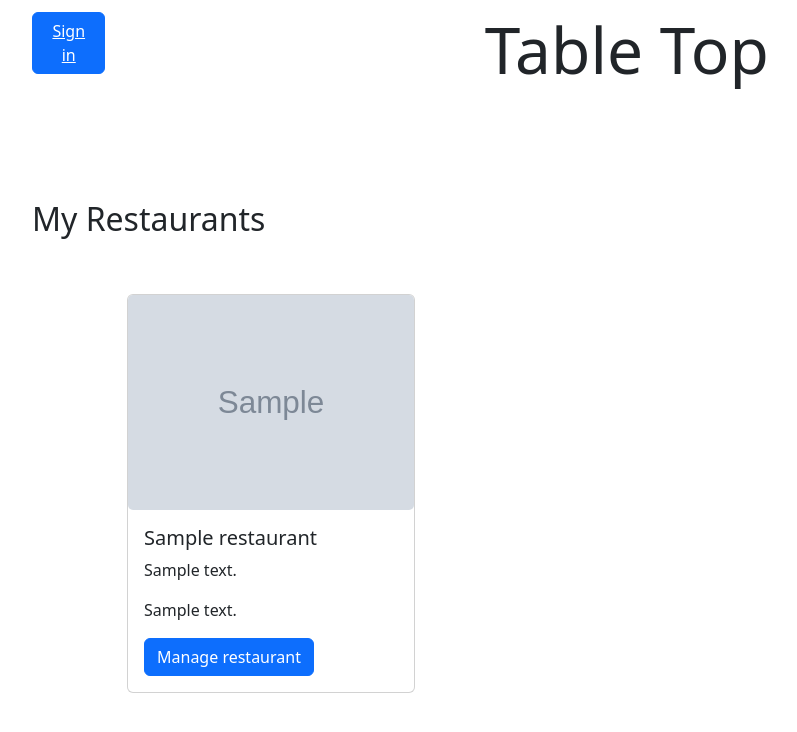
After one commit to UA-TopTable/TopTableStaffAPI, a Python web app: template app/templates/index.html in a window 1280 px wide. The commit adds this page. Shown: the top 732 px of the page, without its empty margins (50-847 px from the left). Run offline with Jinja, Linux system fonts and the light colour scheme; the template is opened without the code that fills it: most values are stand-ins (such as "Sample title", 1, 10 or a date in 2020); grey boxes marked "Sample" are stand-in pictures.

Commit message:
home page + access page only for allowed users

```diff
--- a/app/data/models/RestaurantOwners.py
+++ b/app/data/models/RestaurantOwners.py
@@ -10,8 +10,6 @@ class RestaurantOwners(Base):
     user_id = Column(Integer, ForeignKey('UserAccount.id'))
     restaurant_id = Column(Integer, ForeignKey('Restaurant.id'))
 
-    user = relationship("UserAccount", back_populates="restaurants")
-    restaurant = relationship("Restaurant", back_populates="owners")
 
     def as_dict(self):
         result = {c.name: getattr(self, c.name) for c in self.__table__.columns}
--- a/app/templates/base.html
+++ b/app/templates/base.html
@@ -14,14 +14,14 @@
 <body>
     <nav class="navbar navbar-expand-lg navbar-light bg-light">
         <div class="container-fluid">
-          <a class="navbar-brand" href="#"><img src="{{url_for('static', filename='images/logo.png')}}" alt="" width="30" height="24" class="d-inline-block align-text-top"> TopTable</a>
+          <a class="navbar-brand" href="/staff/ui/home"><img src="{{url_for('static', filename='images/logo.png')}}" alt="" width="30" height="24" class="d-inline-block align-text-top"> TopTable</a>
           <button class="navbar-toggler" type="button" data-bs-toggle="collapse" data-bs-target="#navbarTogglerDemo02" aria-controls="navbarTogglerDemo02" aria-expanded="false" aria-label="Toggle navigation">
             <span class="navbar-toggler-icon"></span>
           </button>
           <div class="collapse navbar-collapse" id="navbarTogglerDemo02">
             <ul class="navbar-nav me-auto mb-2 mb-lg-0">
               <li class="nav-item">
-                <a class="nav-link active" aria-current="page" href="#">Home</a>
+                <a class="nav-link active" aria-current="page" href="/staff/ui/home">Home</a>
               </li>
             </ul>
           </div>
--- /dev/null
+++ b/app/templates/index.html
@@ -0,0 +1,69 @@
+{% extends "base.html" %}
+
+{% block content %}
+<link rel="stylesheet" href="https://cdn.jsdelivr.net/npm/bootstrap-icons@1.11.3/font/bootstrap-icons.min.css">
+<nav class="navbar navbar-light fixed-top bg-white">
+  <div class="container">
+    <div class="d-flex justify-content-between align-items-start w-100 mt-1">
+      {% if not user %}
+      <button type="button" class="btn btn-primary">
+        <a href="/staff/auth/login" class="text-white">Sign in</a>
+      </button>
+      {% else %}
+      <div class="user-info text-decoration-underline">
+        <div class="dropdown">
+          <span class="fw-bold dropdown-toggle" type="button" data-bs-toggle="dropdown" aria-expanded="false">
+            <i class="bi bi-person-circle"></i>
+            {{ user.full_name }}
+          </span>
+          <ul class="dropdown-menu">
+            <li>
+              <hr class="dropdown-divider">
+            </li>
+            <li><a class="dropdown-item" href="/staff/auth/sign_out">Log out</a></li>
+          </ul>
+        </div>
+      </div>
+      {% endif %}
+      <h1 class="text-center display-3 w-100">Table Top</h1>
+    </div>
+  </div>
+</nav>
+
+
+<div class="row mt-5"></div>
+<div class="row mt-5"></div>
+
+<div class="container mt-5">
+  <h2>My Restaurants</h2>
+  <div class="row">
+    <div class="col-1"></div>
+    <div class="col">
+      {% for restaurant in restaurants %}
+      {% if loop.index0 % 3 == 0 %}
+      <div class="row mt-5">
+        {% endif %}
+
+        <div class="col-md-4">
+          <div class="card bg-secondary-subtle" style="width: 18rem;">
+            <!-- Change src to display photos -->
+            <img src="{{restaurant.restaurant_image}}" class="card-img-top card-img"
+              alt="{{ restaurant.restaurant_image }}">
+            <div class="card-body">
+              <h5 class="card-title">{{ restaurant.name }}</h5>
+              <p class="card-text">{{ restaurant.description }}</p>
+              <p class="card-text">{{ restaurant.address }}</p>
+              <a href="/staff/ui/restaurant/{{ restaurant.id }}" class="btn btn-primary">Manage restaurant</a>
+            </div>
+          </div>
+        </div>
+
+        {% if loop.index0 % 3 == 2 or loop.last %}
+      </div>
+      {% endif %}
+      {% endfor %}
+    </div>
+  </div>
+</div>
+
+{% endblock %}
```
Also changed, not shown: app/apis/layout.py (+10 -1 lines), app/apis/ui.py (+23 -1 lines), app/services/db_service.py (+9 -0 lines), app/templates/manage_restaurant.html (+4 -26 lines).
